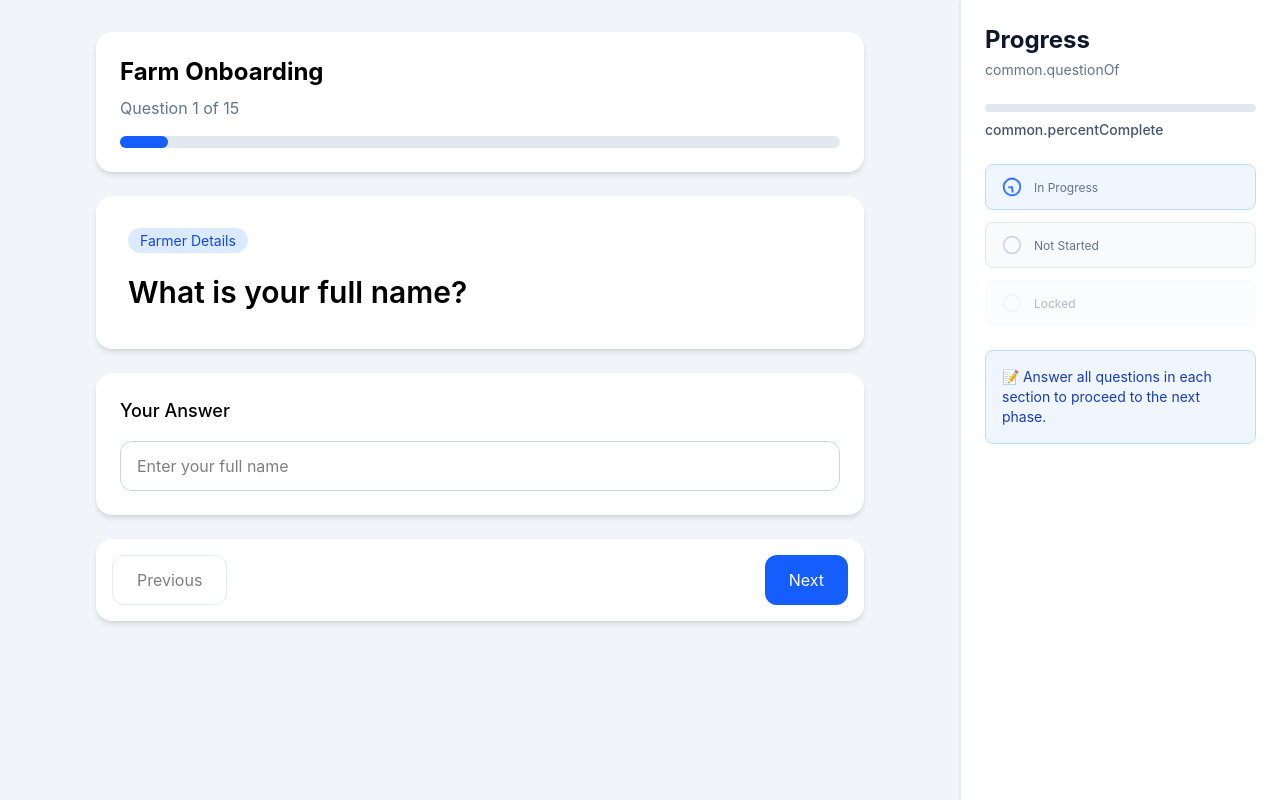
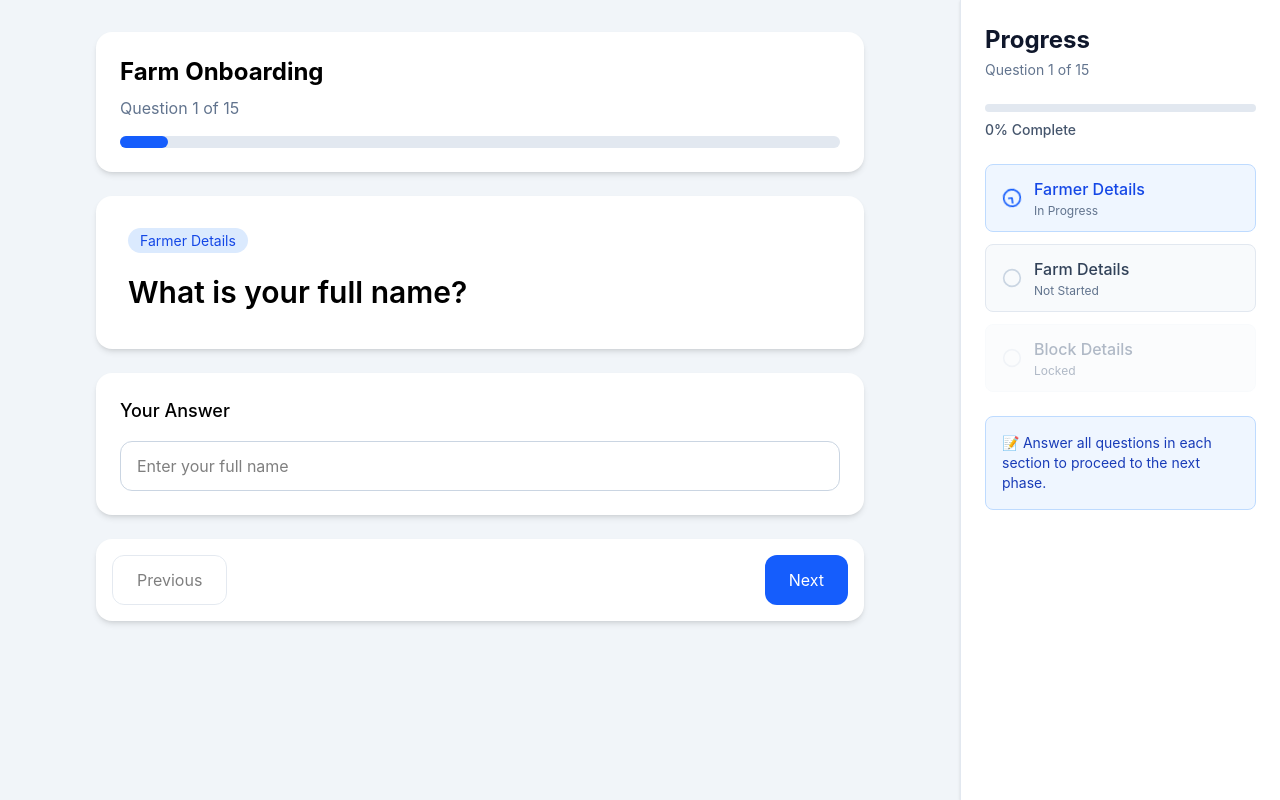
Before and after one commit to SakethPractice/V2T, a React (Vite) app in the folder frontend/: page /interview in a window 1280 px wide. Built offline with nearby package versions, Linux system fonts and the light colour scheme.

Commit message:
adopted translations in side bar and review page

```diff
--- a/frontend/components/interview/progressSidebar.tsx
+++ b/frontend/components/interview/progressSidebar.tsx
@@ -98,7 +98,7 @@ export default function ProgressSidebar() {
             {t("common.progress")}
           </h2>
           <p className="text-sm text-slate-500 mt-1">
-            {t("common.questionOf", {
+            {t("interview.questionOf", {
             current: currentQuestionIndex + 1,
             total: questions.length,
             })}
@@ -114,7 +114,7 @@ export default function ProgressSidebar() {
             />
           </div>
           <p className="text-sm font-medium text-slate-600">
-            {t("common.percentComplete", {
+            {t("interview.percentComplete", {
               percent: completionPercentage,
             })}
           </p>
@@ -150,7 +150,7 @@ export default function ProgressSidebar() {
                     ${getTextColor(section.status)}
                   `}
                 >
-                  {section.label}
+                  {t(`sections.${section.section}`)}
                 </p>
                 <p className="text-xs text-slate-500 mt-0.5">
                   {section.status === "completed" &&
--- a/frontend/components/review/editableRow.tsx
+++ b/frontend/components/review/editableRow.tsx
@@ -3,6 +3,9 @@ import { Pencil, Check, X } from "lucide-react";
 import { Question } from "../../types/questions";
 import { sanitizeAnswer, validateAnswer } from "../../utils/validator";
 import { useInterviewStore } from "../../state/interviewStore";
+import { useTranslation } from "../../hooks/useTranslation";
+import { translate } from "../../i18n/translate";
+import { useLanguage } from "../../hooks/useLanguage";
 
 interface EditableReviewRowProps {
   label: string;
@@ -27,6 +30,8 @@ export default function EditableReviewRow({
   const setAnswer = useInterviewStore(
     (state) => state.setAnswer
   );
+  const { t } = useTranslation();
+  const { language } = useLanguage();
 
   const [isEditing, setIsEditing] = useState(false);
 
@@ -108,12 +113,17 @@ export default function EditableReviewRow({
                 w-full
               "
             >
-              <option value="">Select an option</option>
-              {question.options.map((option) => (
-                <option key={option} value={option}>
-                  {option}
-                </option>
-              ))}
+            <option value="">{t("interview.selectOption")}</option>
+
+          {question.options?.map((option) => (
+          <option
+            key={option.en}
+            value={option.en}
+          >
+          {translate(option, language)}
+          </option>
+          ))}
+
             </select>
           ) : (
             <input
```
